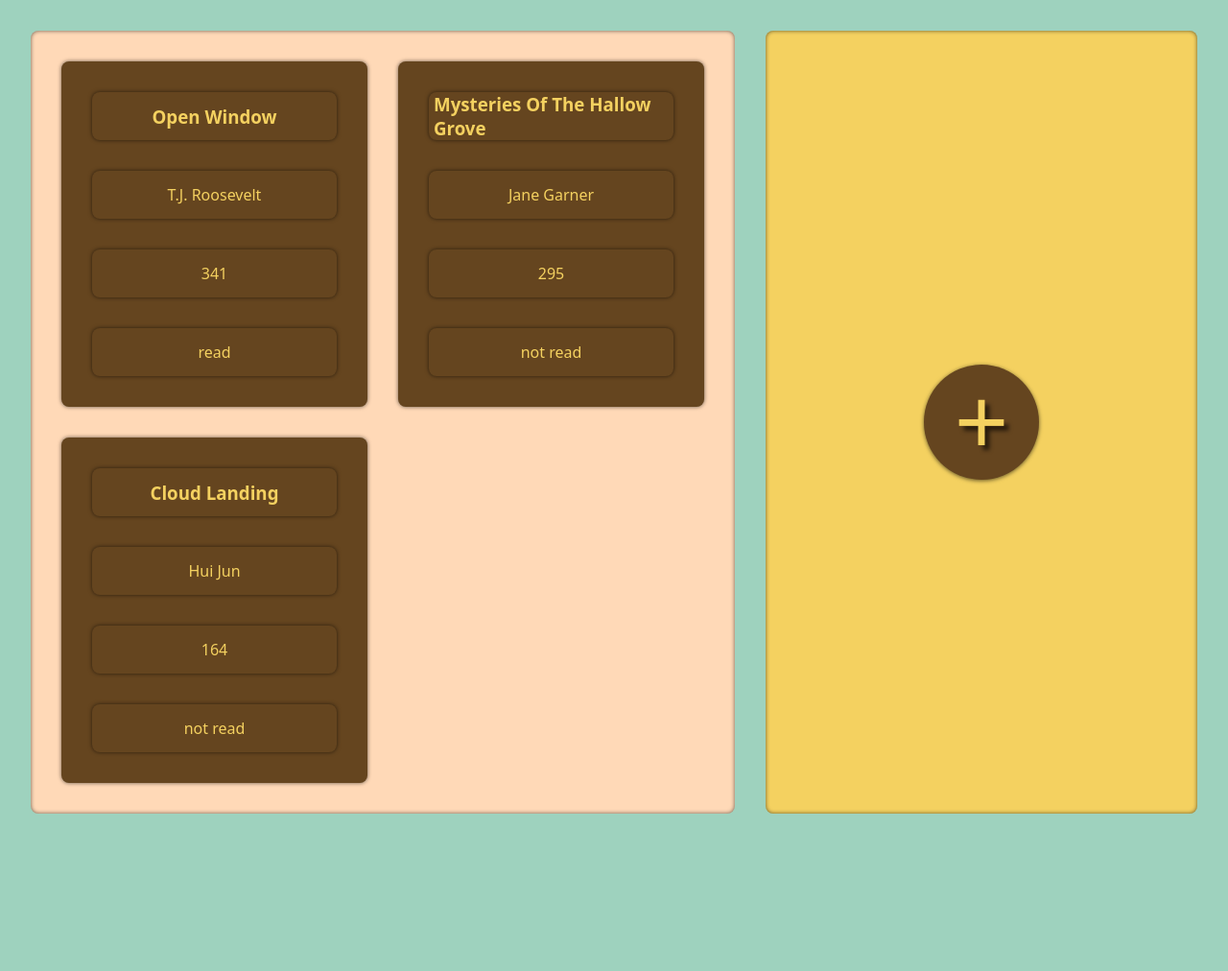
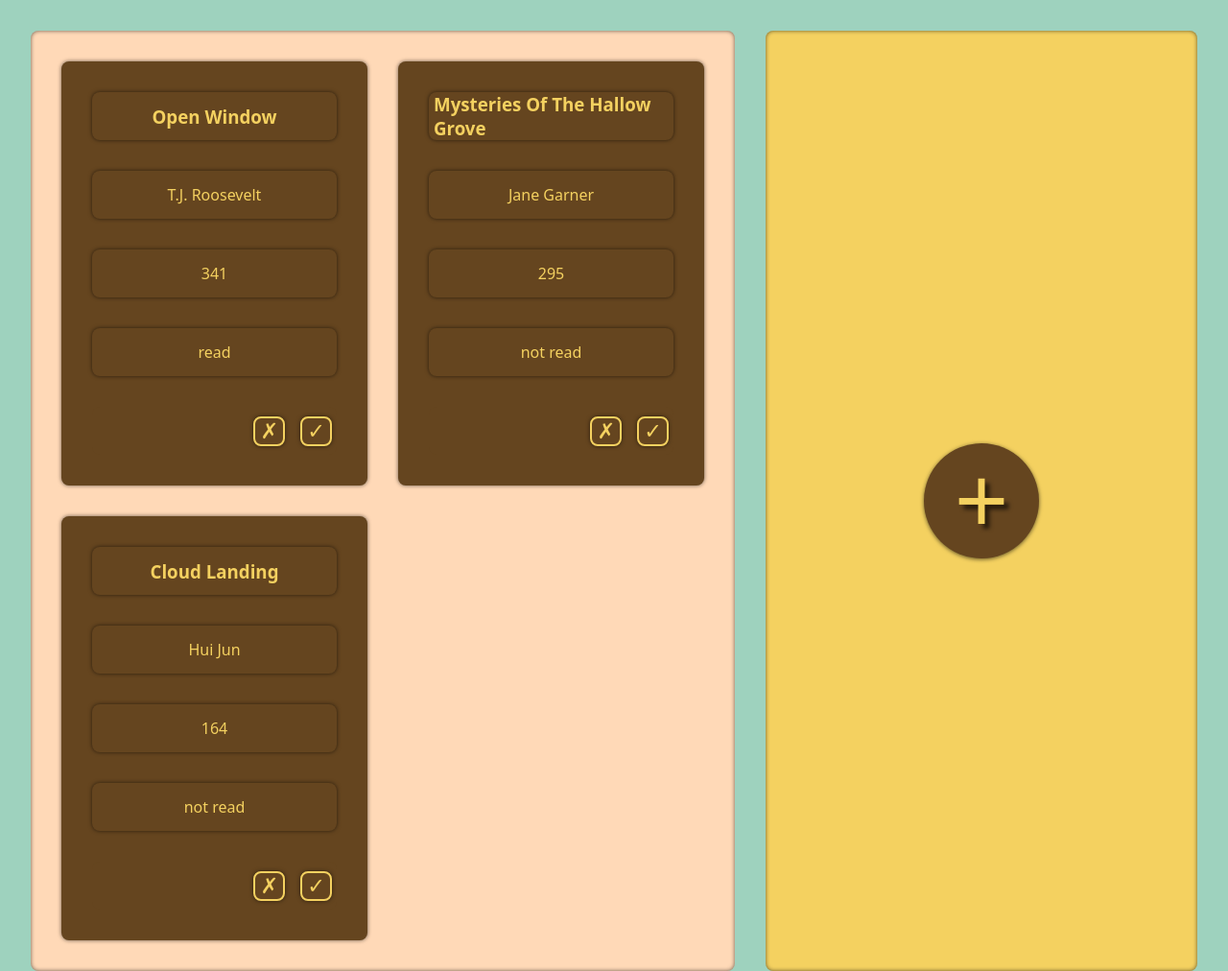
Before and after one commit to davmedeiros/library, a plain HTML site: page index.html in a window 1280 px wide. Shown: the whole page at 96% size. Before the commit the page ends 880 px from the top, so only its background shows below. Drawn offline with Linux system fonts and the light colour scheme.

Commit message:
Add actions area to covers

```diff
--- a/css/style.css
+++ b/css/style.css
@@ -26,6 +26,10 @@ body {
     gap: var(--gap-size);
 }
 
+button {
+    cursor: pointer;
+}
+
 main,
 aside {
     border-radius: var(--border-radius-size);
@@ -48,7 +52,7 @@ aside {
 .book {
     background-color: var(--interact-color);
     display: grid;
-    grid-template-rows: 50px 50px 50px 50px;
+    grid-auto-rows: 50px;
     gap: var(--gap-size);
     padding: var(--gap-size);
     border-radius: var(--border-radius-size);
@@ -120,5 +124,16 @@ form button {
     font-size: 1.5rem;
     border-radius: var(--border-radius-size);
     font-weight: bold;
-    cursor: pointer;
 }
+
+.book button {
+    border: 2px solid var(--accent-color);
+    font-size: 1.4rem;
+}
+
+.actions {
+    box-shadow: none;
+    display: flex;
+    justify-content: flex-end;
+    gap: calc(var(--gap-size) / 2);
+}
--- a/js/index.js
+++ b/js/index.js
@@ -27,6 +27,14 @@ function displayLibrary() {
         const author = document.createElement('p');
         const pages = document.createElement('p');
         const status = document.createElement('p');
+        const actions = document.createElement('div');
+        actions.classList.add('actions');
+        const remove = document.createElement('button');
+        remove.textContent = '\u2717'
+        actions.appendChild(remove);
+        const markAsRead = document.createElement('button');
+        markAsRead.textContent = '\u2713'
+        actions.appendChild(markAsRead);
         title.textContent = book.title;
         author.textContent = book.author;
         pages.textContent = book.pages;
@@ -36,6 +44,7 @@ function displayLibrary() {
         cover.appendChild(author);
         cover.appendChild(pages);
         cover.appendChild(status);
+        cover.appendChild(actions);
         shelf.appendChild(cover);
     });
 }
```
